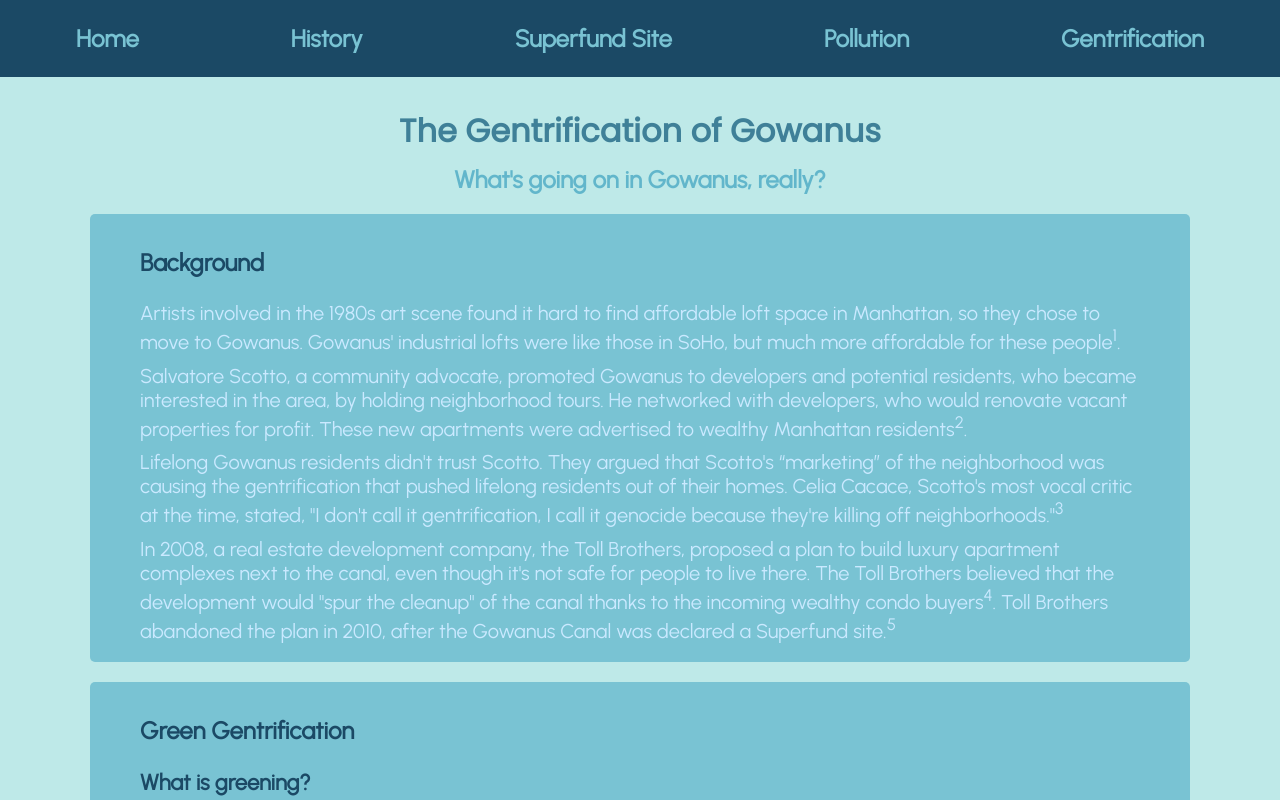
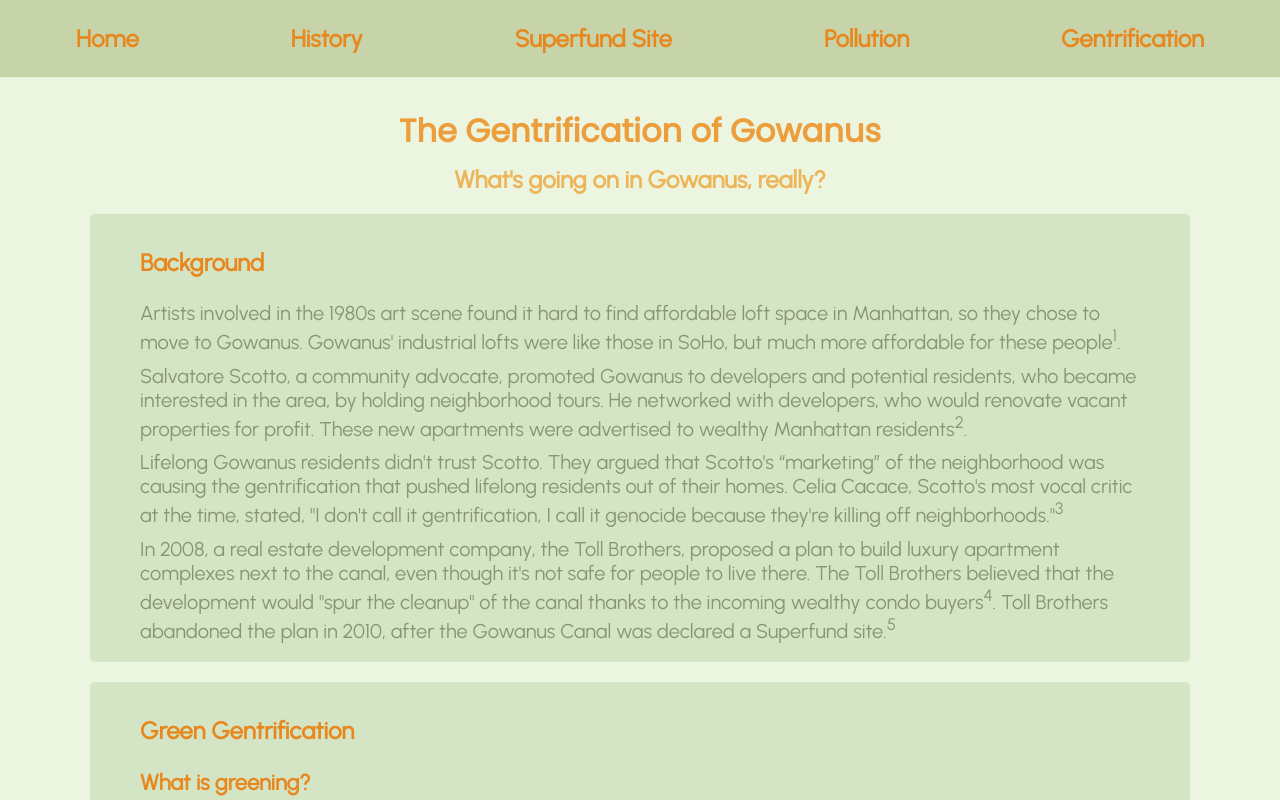
Before and after one commit to sallyestevez/gowanus-website, a plain HTML site: page gentrification.html in a window 1280 px wide. Shown: the top 800 px of the page. Drawn offline with nearby package versions, Linux system fonts and the light colour scheme; a web font is replaced by a local one.

Commit message:
changed color scheme

```diff
--- a/style.css
+++ b/style.css
@@ -8,27 +8,27 @@ body, html {
   padding: 0;
   margin: 0;
   height: 100%;
-  background-color: #BEE9E8;
-  color: #CAE9FF;
+  background-color: #EBF5DF;
+  color: #89956F;
 }
 
 .header {
   display: flex;
   justify-content: space-around;
-  background-color: #1B4965;
+  background-color: #C7D4AA;
   font-family: 'Urbanist', sans-serif;
 }
 
 .header a {
-  color: #79C3D3;
+  color: #E8871E;
   text-decoration: none;
 }
 
 .header a:hover {
-  color: #BEE9E8;
+  color: #EDB458;
 }
 
-a, a:visited, a:active {
+/* a, a:visited, a:active {
   font-weight: bold;
   color: #3F8098;
   text-decoration: none;
@@ -36,7 +36,7 @@ a, a:visited, a:active {
 
 a, a:hover {
   color: #5FA8D3;
-}
+} */
 
 .info {
   margin-left: 50px;
@@ -48,7 +48,7 @@ a, a:hover {
 .pageTitle {
   text-align: center;
   font-family: 'Poppins', sans-serif;
-  color: #3F8098;
+  color: #EB9E3B;
   margin-top: 10px;
   margin-bottom: 10px;
 }
@@ -59,11 +59,11 @@ a, a:hover {
   text-align: center;
   margin-top: 10px;
   margin-bottom: 10px;
-  color: #62B6CB;
+  color: #EDB458;
 }
 
 .points, .images {
-  background-color: #79C3D3;
+  background-color: #D3E5C5;
   margin: 20px;
   padding-top: 10px;
   padding-bottom: 10px;
@@ -82,7 +82,7 @@ a, a:hover {
 }
 
 .citations {
-  color: #79C3D3;
+  color: #EB9E3B;
   margin: 20px;
   padding-top: 10px;
   padding-bottom: 10px;
@@ -96,12 +96,12 @@ h4, h3, h2 {
 }
 
 h3 {
-  color: #1B4965;
+  color: #E8871E;
   font-size: 24px;
 }
 
 h4 {
-  color: #1B4965;
+  color: #E8871E;
   margin-top: 10px;
   margin-bottom: 10px;
   font-size: 22px;
```
